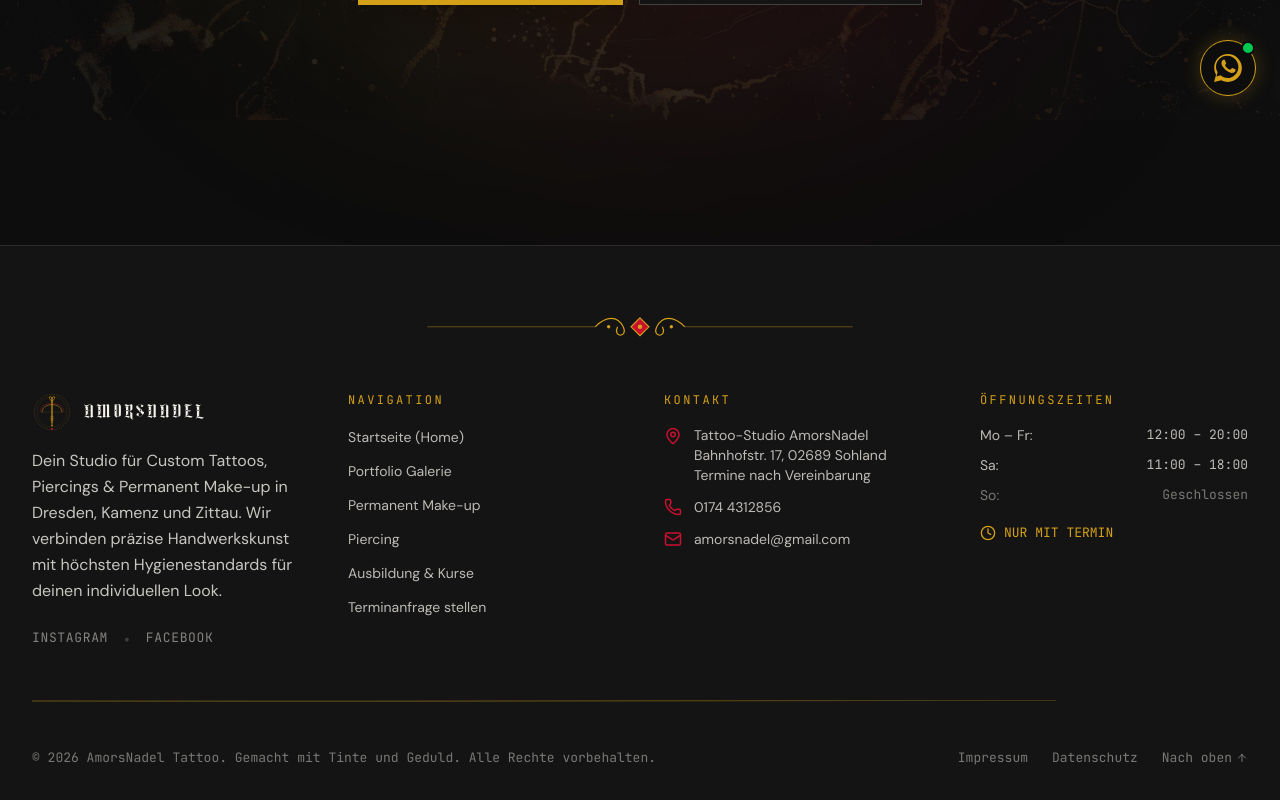
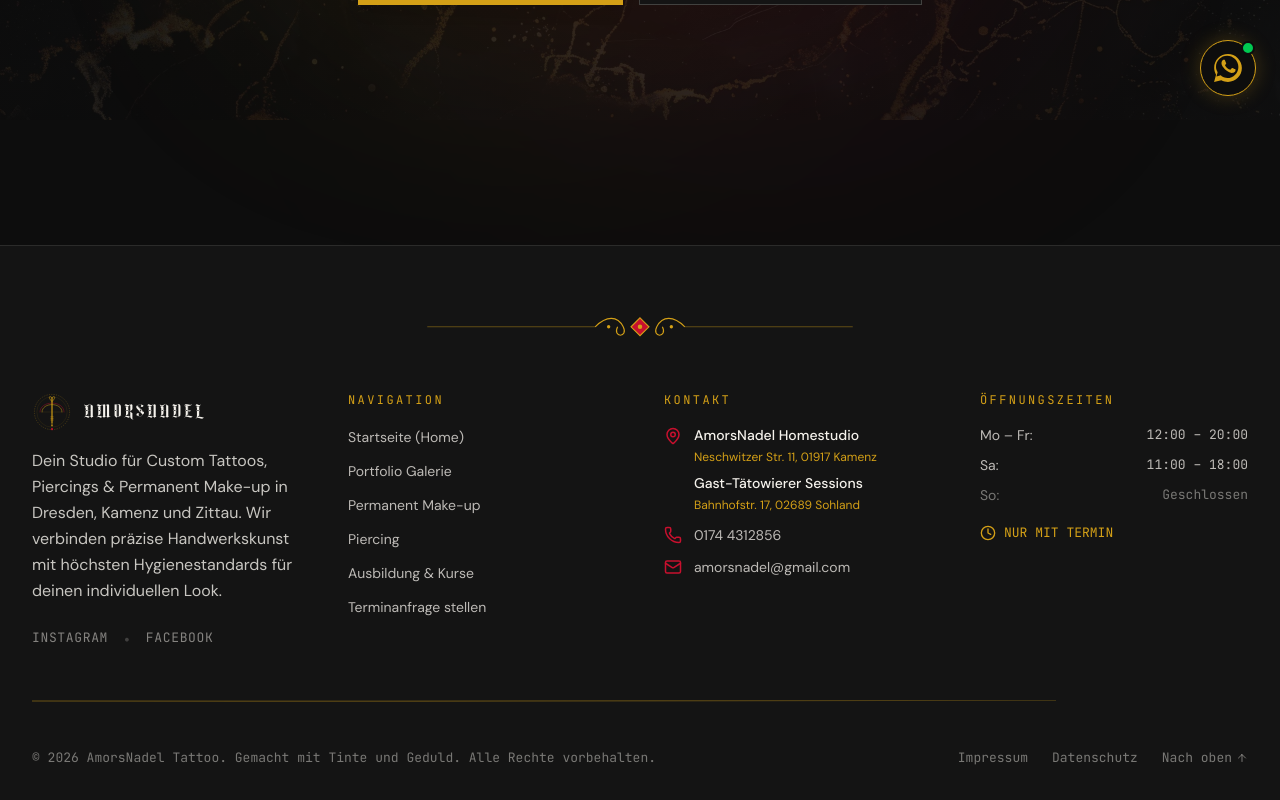
Before and after one commit to eschehoodai/amorsnadel.de, a React (Vite) app: page /danke in a window 1280 px wide. Shown: the part 680-1480 px from the top of the page. Built offline with nearby package versions, Linux system fonts and the light colour scheme.

Commit message:
feat: add homestudio Kamenz address and mark Sohland as guest tattoo session location

```diff
--- a/src/components/AnnouncementBanner.tsx
+++ b/src/components/AnnouncementBanner.tsx
@@ -6,12 +6,12 @@ export const AnnouncementBanner: FC = () => {
   const announcements = [
     {
       id: 1,
-      text: 'BEKANNTMACHUNG: Ab sofort vereinbare ich Termine im Tattoo-Studio unter der Adresse',
+      text: 'BEKANNTMACHUNG: Ab sofort empfange ich Kunden als Gast-Tätowierer unter der Adresse',
       highlight: 'Bahnhofstr. 17, 02689 Sohland an der Spree',
     },
     {
       id: 2,
-      text: 'NEUER STANDORT: Besuche das Studio in',
+      text: 'STANDORTE: Homestudio in Kamenz & Gast-Tätowierer Sessions in',
       highlight: 'Bahnhofstr. 17, 02689 Sohland',
     },
   ];
--- a/src/components/Footer.tsx
+++ b/src/components/Footer.tsx
@@ -98,10 +98,11 @@ export const Footer: FC = () => {
             <ul className="space-y-3">
               <li className="flex items-start space-x-3 text-sm text-soft-white/75">
                 <MapPin className="h-4.5 w-4.5 text-tattoo-red shrink-0 mt-0.5" />
-                <span>
-                  Tattoo-Studio AmorsNadel<br />
-                  Bahnhofstr. 17, 02689 Sohland<br />
-                  Termine nach Vereinbarung
+                <span className="space-y-1 block">
+                  <span className="block text-soft-white font-medium">AmorsNadel Homestudio</span>
+                  <span className="block text-xs text-old-gold">Neschwitzer Str. 11, 01917 Kamenz</span>
+                  <span className="block text-soft-white font-medium pt-1">Gast-Tätowierer Sessions</span>
+                  <span className="block text-xs text-old-gold">Bahnhofstr. 17, 02689 Sohland</span>
                 </span>
               </li>
               <li>
--- a/src/pages/Home.tsx
+++ b/src/pages/Home.tsx
@@ -1,7 +1,7 @@
 import { FC } from 'react';
 import { Link } from 'react-router-dom';
 import { SEO } from '../components/SEO';
-import { ArrowRight, Instagram, Star, ArrowDown, ExternalLink, Flame, MapPin, Clock, Mail, Mountain, Sparkles, Heart, MessageSquare } from 'lucide-react';
+import { ArrowRight, Instagram, Star, ArrowDown, ExternalLink, Flame, MapPin, Clock, Mail, Mountain, Sparkles, Heart, MessageSquare, Home as HomeIcon } from 'lucide-react';
 import { CompassRoseSvg, OrnamentDivider, StudioIcon } from '../components/CustomSvgs';
 import { TATTOO_PORTFOLIO, TESTIMONIALS, ARTISTS } from '../data';
 import { motion } from 'motion/react';
@@ -682,7 +682,7 @@ export const Home: FC = () => {
           <div className="space-y-4">
             <h2 className="font-display text-3xl font-light text-soft-white">Atelier &amp; Standorte</h2>
             <p className="text-body text-soft-white/80 font-light">
-              Mein Studio findest du in Kamenz und Dresden – auf Wunsch komme ich auch mobil zu dir. Ich arbeite ausschließlich nach Termin, damit ich mir für dich und dein Motiv die volle Zeit nehmen kann. Stell einfach deine Anfrage, und wir finden gemeinsam deinen Wunschtermin.
+              Mein Homestudio befindet sich in Kamenz (Neschwitzer Str. 11), außerdem empfange ich meine Kunden als Gast-Tätowierer in Sohland (Bahnhofstr. 17). Ich arbeite ausschließlich nach Termin, damit ich mir für dich und dein Motiv die volle Zeit nehmen kann. Stell einfach deine Anfrage, und wir finden gemeinsam deinen Wunschtermin.
             </p>
           </div>
         </div>
@@ -732,17 +732,30 @@ export const Home: FC = () => {
           </div>
         </div>
 
-        <div className="grid grid-cols-1 md:grid-cols-3 gap-6 font-mono text-xs max-w-4xl mx-auto">
-          {/* Studio Address */}
+        <div className="grid grid-cols-1 sm:grid-cols-2 lg:grid-cols-4 gap-6 font-mono text-xs max-w-6xl mx-auto">
+          {/* Homestudio Address */}
+          <div className="space-y-3 bg-surface-dark/40 border border-soft-white/5 p-6 text-left">
+            <div className="flex items-center space-x-2 text-old-gold pb-2 border-b border-soft-white/10">
+              <HomeIcon className="h-4 w-4" />
+              <span className="font-bold tracking-wider uppercase text-eyebrow">Homestudio</span>
+            </div>
+            <div className="text-soft-white/80 leading-relaxed font-sans text-body pt-2">
+              <p className="font-medium text-soft-white">AmorsNadel Homestudio</p>
+              <p className="mt-1 text-soft-white/80 font-mono text-caption text-old-gold">Neschwitzer Str. 11, 01917 Kamenz</p>
+              <p className="mt-1 text-caption text-soft-white/60">Privates Atelier • Termine nach Vereinbarung</p>
+            </div>
+          </div>
+
+          {/* Gast-Tätowierer Address */}
           <div className="space-y-3 bg-surface-dark/40 border border-soft-white/5 p-6 text-left">
             <div className="flex items-center space-x-2 text-old-gold pb-2 border-b border-soft-white/10">
               <MapPin className="h-4 w-4" />
-              <span className="font-bold tracking-wider uppercase text-eyebrow">Studio</span>
+              <span className="font-bold tracking-wider uppercase text-eyebrow">Gast-Tätowierer</span>
             </div>
             <div className="text-soft-white/80 leading-relaxed font-sans text-body pt-2">
-              <p className="font-medium text-soft-white">Tattoo-Studio AmorsNadel</p>
+              <p className="font-medium text-soft-white">Gast-Tätowierer Sessions</p>
               <p className="mt-1 text-soft-white/80 font-mono text-caption text-old-gold">Bahnhofstr. 17, 02689 Sohland</p>
-              <p className="mt-1 text-caption text-soft-white/60">Termine nach Vereinbarung • Mobiler Service auf Anfrage</p>
+              <p className="mt-1 text-caption text-soft-white/60">Kundenempfang als Gast-Tätowierer vor Ort</p>
             </div>
           </div>
 
```
